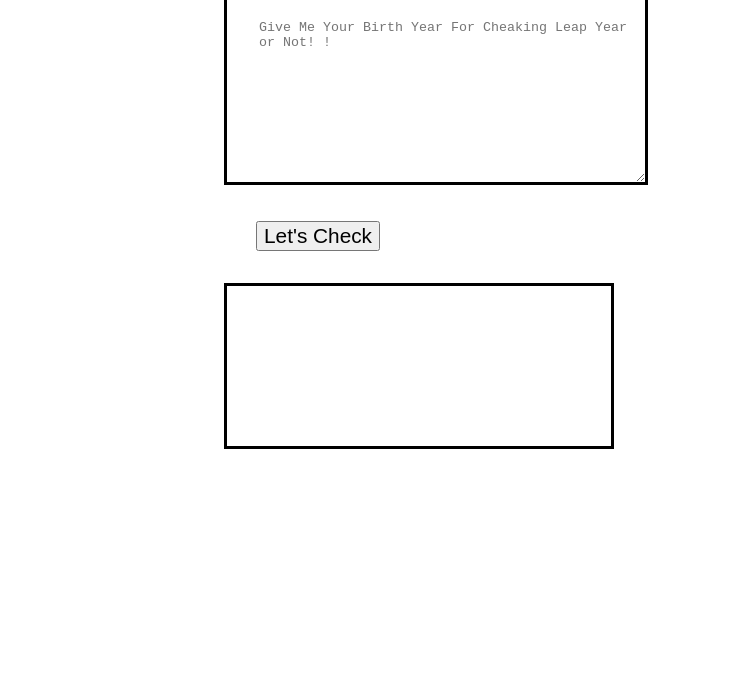
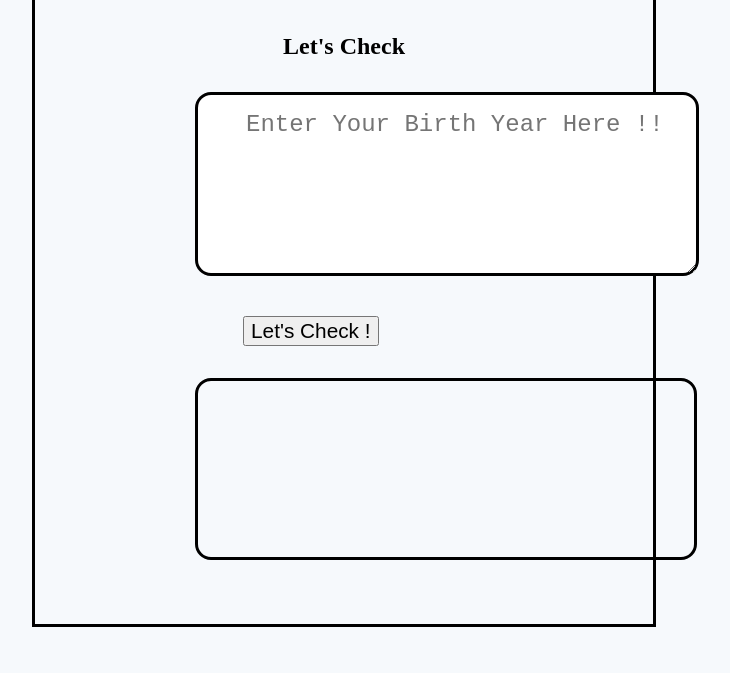
Before and after one commit to omkarpatke/CheakLeapOrNot, a plain HTML site: page index.html in a window 1280 px wide. Shown: the part 127-800 px from the top of the page, without its empty margins (296-1026 px from the left). Drawn offline with Linux system fonts and the light colour scheme.

Commit message:
docs : main

```diff
--- a/app.js
+++ /dev/null
@@ -1,15 +0,0 @@
-var button = document.querySelector("#check-btn");
-var txtInput = document.querySelector("#get");
-var outputDiv = document.querySelector("#output");
-
-
-console.log(txtInput)
-
-function clickHandler() {
-    console.log("input", txtInput.value);
-
-}
-
-
-
-button.addEventListener("input", clickHandler);
--- a/index.html
+++ b/index.html
@@ -3,40 +3,65 @@
 
 <head>
     <meta charset="UTF-8">
-    <meta http-equiv="X-UA-Compatible" content="IE=edge">
     <meta name="viewport" content="width=device-width, initial-scale=1.0">
+    <link rel="stylesheet" href="style.css">
     <title>Leap Year</title>
+</head>
 <style>
-        #get {
+    textarea {
         height: 20vh;
-            width: 30vw;
-            margin-left: 32rem;
-            margin-bottom: 2rem;
+        width: 35vw;
+        margin-bottom: 4rem;
+        border-radius: 1rem;
         border: solid black;
+        font-size: 1.5rem;
+        padding-left: 3rem;
+        padding-top: 1rem;
     }
 
-        #check-btn {
-            font-size: 1.3rem;
-            margin-left: 34rem;
-            margin-bottom: 2rem;
+    #output {
+        border: solid black;
+        height: 20vh;
+        width: 35vw;
+        margin-left: 10rem;
+        padding-left: 4rem;
+        border-radius: 1rem;
+        border-collapse: collapse;
+        font-size: 1.5rem;
+        padding-left: 3rem;
+        padding-top: 1rem;
     }
 
-        .output {
-            height: 20vh;
-            width: 30vw;
-            margin-left: 32rem;
-            border: solid;
+    .main {
+        border: solid black;
+        padding-bottom: 4rem;
+        margin-left: 20rem;
+        margin-right: 20rem;
+    }
+
+    body {
+        background-color: rgb(246, 249, 252);
     }
 </style>
-</head>
+
+
 
 <body>
-    <h1 style="text-align: center;">You Born in Leap Year??</h1>
-    <textarea name="input" id="get" class="get" cols="30" rows="10" placeholder="Give Me Your Birth Year For Cheaking Leap Year or Not! !" style="margin-top: 1rem; padding-top: 3rem; padding-left: 2rem;"></textarea>
+    <div class="main">
 
-    <button id="check-btn" onclick="clickHandler">Let's Check</button>
-    <div class="output"></div>
-    <script src="app.js" type="text/javascript"></script>
+        <h1 style="text-align: center;margin-bottom: 2rem;margin-top: 4rem;"> You Born in Leap Year ?? </h1>
+        <h2 style="text-align: center;margin-bottom: 2rem;margin-top: 3rem;">Let's Check</h2>
+
+        <div class="in" style="margin-left: 10rem;height: 20vh; width: 20vw;">
+            <textarea name="inyear" id="getin" placeholder="Enter Your Birth Year Here !!  "></textarea>
+        </div>
+
+        <button id="btncheck" style="font-size: 1.3rem; margin-left: 13rem; margin-top: 4rem; margin-bottom: 2rem;">Let's Check !</button>
+
+        <div id="output"></div>
+    </div>
+
+    <script src="leap.js"></script>
 </body>
 
 </html>
--- /dev/null
+++ b/leap.js
@@ -0,0 +1,25 @@
+var getin = document.querySelector("#getin");
+var btn = document.querySelector("#btncheck");
+var out = document.querySelector("#output");
+
+
+
+clickHandler = () => {
+    var useryear = getin.value;
+    var getout = " ";
+
+
+
+    if (useryear % 400 == 0) {
+        getout = (useryear + " Yess, it is a leap year!! ");
+    } else if (useryear % 100 == 0) {
+        getout = " noo, it is not a leap year!! ";
+    } else if (useryear % 4 == 0) {
+        getout = (useryear + " Yess, it is a leap year!! ");
+    } else {
+        getout = " noo, it is not a leap year!! ";
+    }
+    out.innerText = getout;
+}
+
+btn.addEventListener("click", clickHandler);
```
Lines whose indentation alone changed are shown as unchanged.
